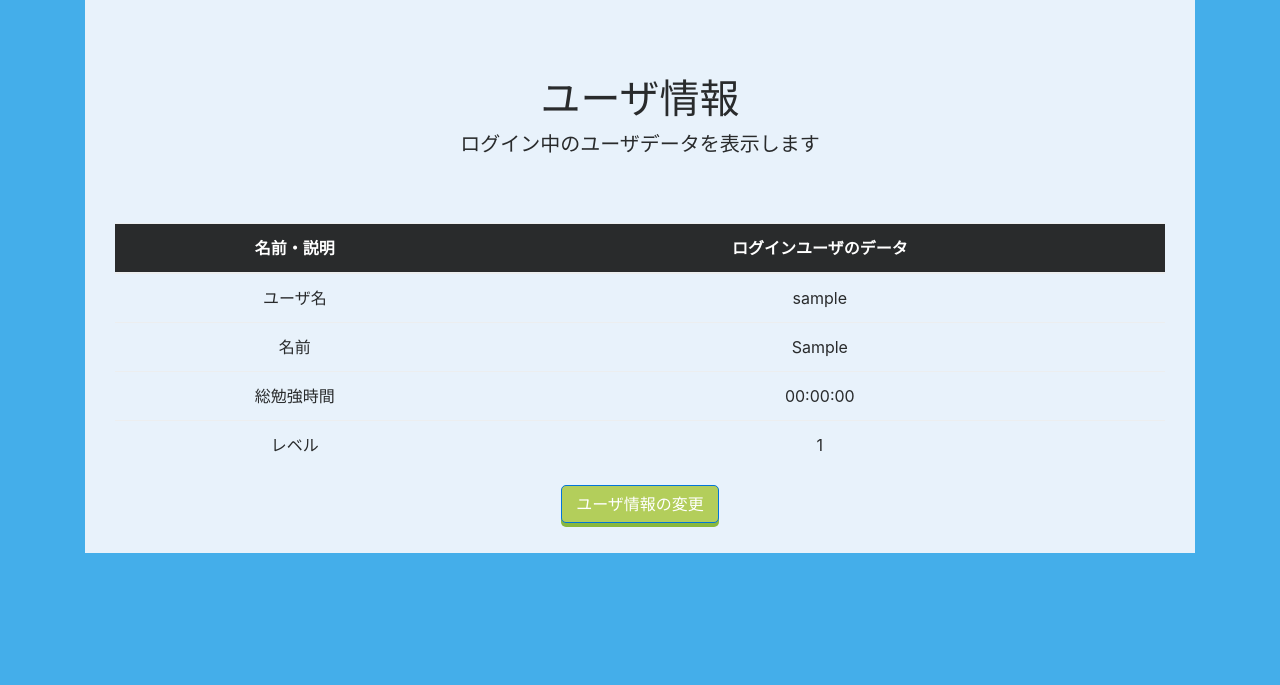
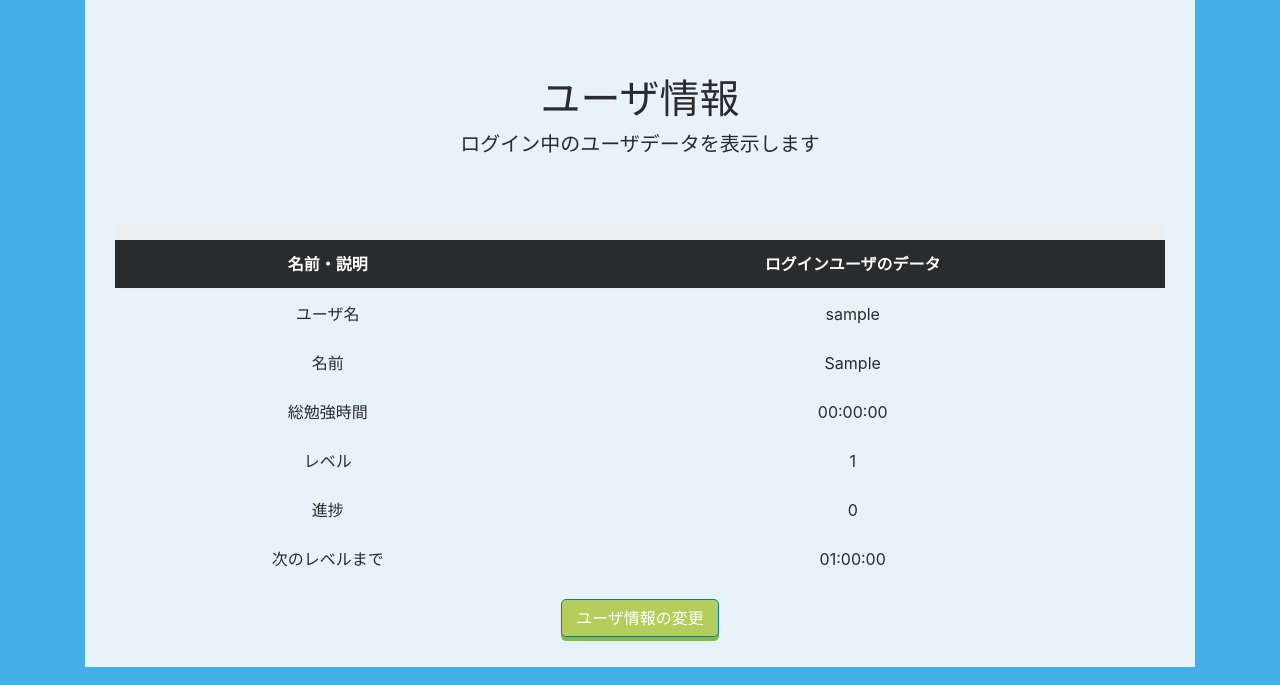
Before and after one commit to tetsu31415/StudyRival, a Django app: page /mypage/ in a window 1280 px wide. Shown: the part 115-800 px from the top of the page. Run offline with Django 3.2, Linux system fonts and the light colour scheme; the visitor is signed in with stand-in values (Sample User, id 1); data comes from the database, SQL or seed files in the repository; data that the repository does not hold is empty; some libraries are stand-ins or nearby versions.

Commit message:
プログレスバーを表示

```diff
--- a/app/templates/app/info.html
+++ b/app/templates/app/info.html
@@ -23,6 +23,10 @@
             <p class="lead">ログイン中のユーザデータを表示します</p>
           </div>
 
+          <div class="progress">
+            <div class="progress-bar bg-success" role="progressbar" style="width: {{ progress }}%"
+            aria-valuenow="{{ progress }}" aria-valuemin="0" aria-valuemax="100"></div>
+          </div>
           <table class="table">
             <thead class="thead-inverse">
               <tr>
@@ -47,6 +51,14 @@
                 <td>レベル</td>
                 <td>{{ level }}</td>
               </tr>
+              <tr>
+                <td>進捗</td>
+                <td>{{ progress }}</td>
+              </tr>
+              <tr>
+                <td>次のレベルまで</td>
+                <td>{{ require }}</td>
+              </tr>
             </tbody>
           </table>
           <a href="{% url 'easy_regist:user_update' user.pk %}" class="btn btn-outline-primary">ユーザ情報の変更</a>
--- a/app/views.py
+++ b/app/views.py
@@ -33,8 +33,16 @@ def mypage(request):
     time = q[0].times
     if not time:
         time = 0
-    lv = int(math.sqrt(time/3600) + 1)
-    return render(request, 'app/info.html' , {'time': time_format(time), 'level': lv })
+    lv = level(time);
+    progress = int(100 * (time - level_req(lv))/(level_req(lv+1)-level_req(lv)))
+    require = level_req(lv+1) - time
+    data = {
+        'time': time_format(time),
+        'level': lv,
+        'progress': progress,
+        'require': time_format(require)
+    }
+    return render(request, 'app/info.html' , data)
 
 def ranking(request):
     # 各種キーをセット
@@ -65,6 +73,12 @@ def ranking(request):
         msg = "フォロー情報の取得に失敗しました"
         return render(request, 'app/ranking.html', {'error': msg,})
 
+def level(time):
+    return int(math.sqrt(time/3600) + 1)
+
+def level_req(level):
+    return (level-1)**2 * 3600
+
 def time_format(time):
     if not time:
         return "00:00:00"
```
